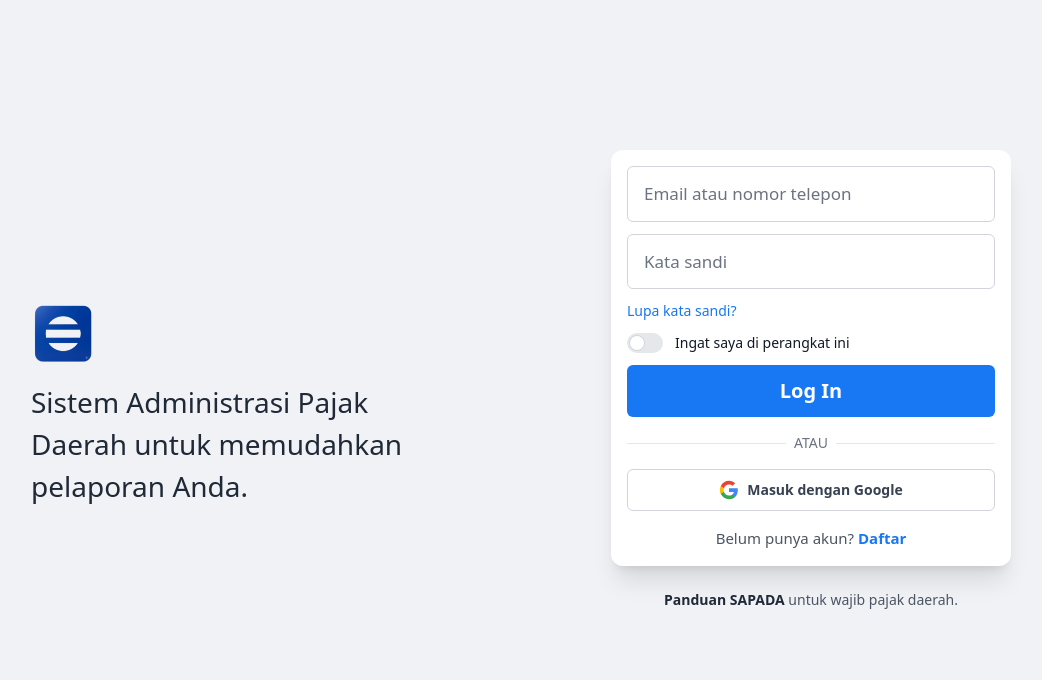
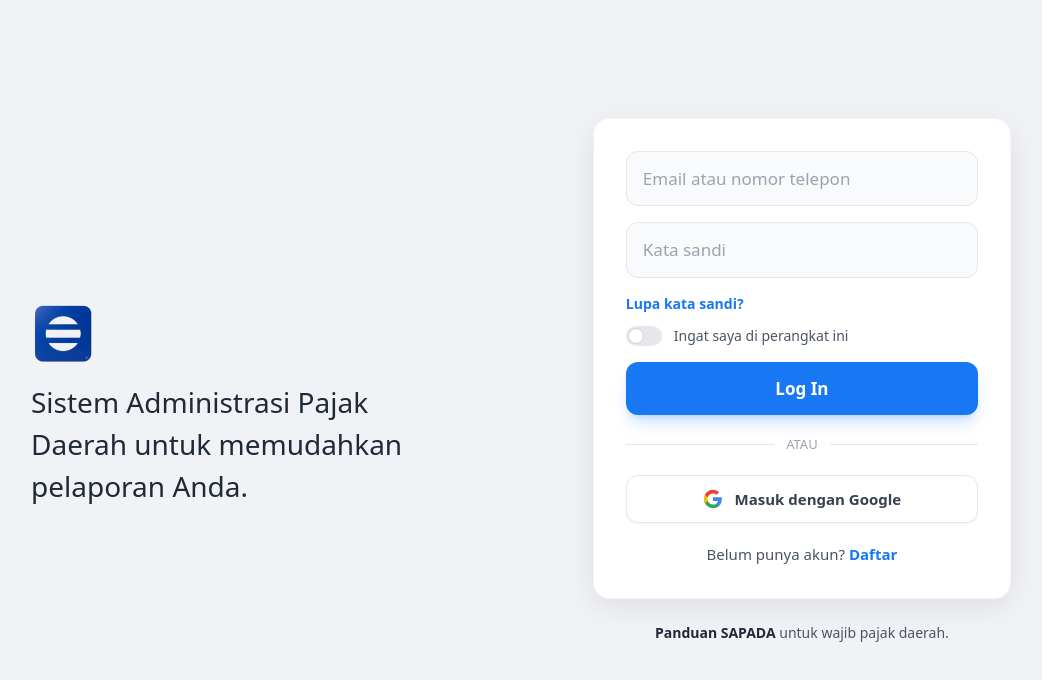
Before and after one commit to theseurhead/sapada, a Next.js app: page /login in a window 1280 px wide. Shown: the top 680 px of the page, without its empty margins (119-1161 px from the left). Built offline with nearby package versions, Linux system fonts and the light colour scheme.

Commit message:
Implement landing and login page redesign based on jos.md

```diff
--- a/app/login/page.tsx
+++ b/app/login/page.tsx
@@ -22,17 +22,17 @@ export default function LoginPage() {
         </div>
 
         {/* Right Side: Login Form */}
-        <div className="w-full md:w-[400px]">
-          <div className="bg-white dark:bg-[#242526] rounded-xl p-4 shadow-xl flex flex-col space-y-4">
+        <div className="w-full md:w-[420px]">
+          <div className="bg-white dark:bg-[#242526] rounded-2xl p-6 sm:p-8 shadow-[0_8px_30px_rgb(0,0,0,0.08)] dark:shadow-none flex flex-col space-y-5 border border-gray-100 dark:border-[#3a3b3c]">
 
-            <form className="flex flex-col space-y-3">
+            <form className="flex flex-col space-y-4">
               <div>
                 <input
                   type="email"
                   id="email"
                   name="email"
                   placeholder="Email atau nomor telepon"
-                  className="w-full px-4 py-3.5 bg-white dark:bg-[#3a3b3c] border border-gray-300 dark:border-[#3a3b3c] rounded-md text-gray-900 dark:text-gray-200 text-[17px] focus:outline-none focus:ring-1 focus:ring-[#1877f2] focus:border-[#1877f2] placeholder-gray-500 dark:placeholder-gray-400 transition-all"
+                  className="w-full px-4 py-3.5 bg-gray-50 dark:bg-[#3a3b3c] border border-gray-200 dark:border-[#4e4f50] rounded-xl text-gray-900 dark:text-gray-200 text-[17px] focus:outline-none focus:ring-2 focus:ring-[#1877f2]/50 focus:border-[#1877f2] transition-all placeholder-gray-400 dark:placeholder-gray-400"
                   required
                 />
               </div>
@@ -42,46 +42,46 @@ export default function LoginPage() {
                   id="password"
                   name="password"
                   placeholder="Kata sandi"
-                  className="w-full px-4 py-3.5 bg-white dark:bg-[#3a3b3c] border border-gray-300 dark:border-[#3a3b3c] rounded-md text-gray-900 dark:text-gray-200 text-[17px] focus:outline-none focus:ring-1 focus:ring-[#1877f2] focus:border-[#1877f2] placeholder-gray-500 dark:placeholder-gray-400 transition-all"
+                  className="w-full px-4 py-3.5 bg-gray-50 dark:bg-[#3a3b3c] border border-gray-200 dark:border-[#4e4f50] rounded-xl text-gray-900 dark:text-gray-200 text-[17px] focus:outline-none focus:ring-2 focus:ring-[#1877f2]/50 focus:border-[#1877f2] transition-all placeholder-gray-400 dark:placeholder-gray-400"
                   required
                 />
               </div>
 
               <div className="flex flex-col space-y-3 mt-1">
                 <div className="flex justify-start">
-                  <Link href="/forgot-password" className="text-sm font-medium text-[#1877f2] hover:underline transition-colors">
+                  <Link href="/forgot-password" className="text-sm font-semibold text-[#1877f2] hover:text-blue-700 transition-colors">
                     Lupa kata sandi?
                   </Link>
                 </div>
                 <div className="flex items-center">
-                  <label className="relative inline-flex items-center cursor-pointer">
+                  <label className="relative inline-flex items-center cursor-pointer group">
                     <input type="checkbox" value="" className="sr-only peer" />
-                    <div className="w-9 h-5 bg-gray-200 peer-focus:outline-none peer-focus:ring-2 peer-focus:ring-[#1877f2] rounded-full peer dark:bg-gray-700 peer-checked:after:translate-x-full peer-checked:after:border-white after:content-[''] after:absolute after:top-[2px] after:left-[2px] after:bg-white after:border-gray-300 after:border after:rounded-full after:h-4 after:w-4 after:transition-all dark:border-gray-600 peer-checked:bg-[#1877f2]"></div>
-                    <span className="ml-3 text-sm font-medium text-gray-900 dark:text-gray-300">Ingat saya di perangkat ini</span>
+                    <div className="w-9 h-5 bg-gray-200 peer-focus:outline-none peer-focus:ring-2 peer-focus:ring-[#1877f2]/40 rounded-full peer dark:bg-gray-700 peer-checked:after:translate-x-full peer-checked:after:border-white after:content-[''] after:absolute after:top-[2px] after:left-[2px] after:bg-white after:border-gray-300 after:border after:rounded-full after:h-4 after:w-4 after:transition-all dark:border-gray-600 peer-checked:bg-[#1877f2] group-hover:after:scale-95"></div>
+                    <span className="ml-3 text-sm font-medium text-gray-600 dark:text-gray-300 cursor-pointer">Ingat saya di perangkat ini</span>
                   </label>
                 </div>
               </div>
 
               <button
                 type="submit"
-                className="w-full mt-4 inline-flex items-center justify-center px-6 py-3 rounded-md bg-[#1877f2] hover:bg-[#166fe5] text-white font-bold text-xl transition-all focus-visible:outline-none"
+                className="w-full mt-4 inline-flex items-center justify-center px-6 py-3.5 rounded-xl bg-[#1877f2] hover:bg-[#166fe5] active:bg-[#1460c4] text-white font-bold text-[17px] transition-all focus-visible:outline-none shadow-lg shadow-blue-500/25"
               >
                 Log In
               </button>
             </form>
 
-            <div className="relative flex items-center justify-center w-full my-4">
+            <div className="relative flex items-center justify-center w-full my-1">
               <div className="absolute inset-0 flex items-center">
                 <div className="w-full border-t border-gray-200 dark:border-[#3a3b3c]"></div>
               </div>
-              <div className="relative flex justify-center text-sm">
-                <span className="px-2 bg-white dark:bg-[#242526] text-gray-500">ATAU</span>
+              <div className="relative flex justify-center text-[13px] font-medium">
+                <span className="px-3 bg-white dark:bg-[#242526] text-gray-400">ATAU</span>
               </div>
             </div>
 
             <button
               type="button"
-              className="w-full inline-flex items-center justify-center gap-2 px-4 py-2.5 rounded-md bg-white dark:bg-[#242526] hover:bg-gray-50 dark:hover:bg-[#3a3b3c] border border-gray-300 dark:border-gray-500 text-gray-700 dark:text-gray-200 font-semibold text-sm transition-all focus-visible:outline-none"
+              className="w-full inline-flex items-center justify-center gap-3 px-4 py-3 rounded-xl bg-white dark:bg-[#242526] hover:bg-gray-50 dark:hover:bg-[#3a3b3c] border border-gray-200 dark:border-gray-600 text-gray-700 dark:text-gray-200 font-semibold text-[15px] transition-all shadow-sm focus-visible:outline-none"
             >
               <svg className="w-5 h-5" viewBox="0 0 24 24" fill="none" xmlns="http://www.w3.org/2000/svg">
                 <path d="M22.56 12.25c0-.78-.07-1.53-.2-2.25H12v4.26h5.92c-.26 1.37-1.04 2.53-2.21 3.31v2.77h3.57c2.08-1.92 3.28-4.74 3.28-8.09z" fill="#4285F4"/>
--- a/app/page.tsx
+++ b/app/page.tsx
@@ -24,12 +24,9 @@ export default function Home() {
           {/* Left Side: Text & Label */}
           <div className="flex-1 w-full flex flex-col items-center lg:items-start text-center lg:text-left">
 
-            <h1 className="text-4xl sm:text-5xl md:text-6xl font-bold tracking-tight text-white md:text-blue-600 leading-tight">
-              SAPADA
+            <h1 className="text-3xl sm:text-4xl md:text-5xl font-bold text-white md:text-gray-900 leading-tight max-w-xl">
+              Sistem Administrasi Pajak Daerah Kabupaten Garut.
             </h1>
-            <h2 className="text-xl sm:text-2xl md:text-3xl font-medium text-white md:text-gray-800 mt-3 md:mt-4 leading-snug max-w-xl">
-              Sistem Administrasi Pajak Daerah Kabupaten Garut.
-            </h2>
 
             <p className="text-sm sm:text-base md:text-lg text-white/70 md:text-gray-600 max-w-xl mt-3 md:mt-4 leading-relaxed">
               Daftar objek pajak, cek tagihan, dan bayar langsung via QR. Semua dari HP tanpa perlu antre.
@@ -54,56 +51,56 @@ export default function Home() {
 
           {/* Right Side: Login Form */}
           <div className="w-full max-w-[420px] shrink-0">
-            <div className="bg-[#12141a] md:bg-white border border-white/10 md:border-gray-200 rounded-xl p-6 sm:p-8 shadow-2xl md:shadow-xl flex flex-col space-y-4">
-              <form className="flex flex-col space-y-3">
+            <div className="bg-[#12141a] md:bg-white border border-white/10 md:border-gray-100 rounded-2xl p-6 sm:p-8 shadow-2xl md:shadow-[0_8px_30px_rgb(0,0,0,0.08)] flex flex-col space-y-5">
+              <form className="flex flex-col space-y-4">
                 <input
                   type="email"
                   placeholder="Email atau nomor telepon"
-                  className="w-full px-4 py-3.5 bg-white/5 md:bg-white border border-white/10 md:border-gray-300 rounded-md text-white md:text-gray-900 text-base focus:outline-none focus:ring-2 focus:ring-blue-500 transition-all placeholder-white/30 md:placeholder-gray-500"
+                  className="w-full px-4 py-3.5 bg-white/5 md:bg-gray-50 border border-white/10 md:border-gray-200 rounded-xl text-white md:text-gray-900 text-base focus:outline-none focus:ring-2 focus:ring-blue-500/50 focus:border-blue-500 transition-all placeholder-white/30 md:placeholder-gray-400"
                   required
                 />
                 <input
                   type="password"
                   placeholder="Kata sandi"
-                  className="w-full px-4 py-3.5 bg-white/5 md:bg-white border border-white/10 md:border-gray-300 rounded-md text-white md:text-gray-900 text-base focus:outline-none focus:ring-2 focus:ring-blue-500 transition-all placeholder-white/30 md:placeholder-gray-500"
+                  className="w-full px-4 py-3.5 bg-white/5 md:bg-gray-50 border border-white/10 md:border-gray-200 rounded-xl text-white md:text-gray-900 text-base focus:outline-none focus:ring-2 focus:ring-blue-500/50 focus:border-blue-500 transition-all placeholder-white/30 md:placeholder-gray-400"
                   required
                 />
 
                 <div className="flex flex-col space-y-3 mt-1">
                   <div className="flex justify-start">
-                    <Link href="/forgot-password" className="text-sm font-medium text-[#1877f2] hover:underline transition-colors">
+                    <Link href="/forgot-password" className="text-sm font-semibold text-[#1877f2] hover:text-blue-700 transition-colors">
                       Lupa kata sandi?
                     </Link>
                   </div>
                   <div className="flex items-center">
-                    <label className="relative inline-flex items-center cursor-pointer">
+                    <label className="relative inline-flex items-center cursor-pointer group">
                       <input type="checkbox" value="" className="sr-only peer" />
-                      <div className="w-9 h-5 bg-gray-200 peer-focus:outline-none peer-focus:ring-2 peer-focus:ring-[#1877f2] rounded-full peer dark:bg-gray-700 peer-checked:after:translate-x-full peer-checked:after:border-white after:content-[''] after:absolute after:top-[2px] after:left-[2px] after:bg-white after:border-gray-300 after:border after:rounded-full after:h-4 after:w-4 after:transition-all dark:border-gray-600 peer-checked:bg-[#1877f2]"></div>
-                      <span className="ml-3 text-sm font-medium text-white md:text-gray-700 dark:text-gray-300">Ingat saya di perangkat ini</span>
+                      <div className="w-9 h-5 bg-gray-200 peer-focus:outline-none peer-focus:ring-2 peer-focus:ring-[#1877f2]/40 rounded-full peer dark:bg-white/10 peer-checked:after:translate-x-full peer-checked:after:border-white after:content-[''] after:absolute after:top-[2px] after:left-[2px] after:bg-white after:border-gray-300 after:border after:rounded-full after:h-4 after:w-4 after:transition-all dark:border-gray-600 peer-checked:bg-[#1877f2] group-hover:after:scale-95"></div>
+                      <span className="ml-3 text-sm font-medium text-white/90 md:text-gray-600 cursor-pointer">Ingat saya di perangkat ini</span>
                     </label>
                   </div>
                 </div>
 
                 <button
                   type="submit"
-                  className="w-full mt-4 inline-flex items-center justify-center px-6 py-3.5 rounded-md bg-[#1877f2] hover:bg-[#166fe5] text-white font-bold text-lg transition-all focus-visible:outline-none shadow-md shadow-blue-500/20"
+                  className="w-full mt-4 inline-flex items-center justify-center px-6 py-3.5 rounded-xl bg-[#1877f2] hover:bg-[#166fe5] active:bg-[#1460c4] text-white font-bold text-[17px] transition-all focus-visible:outline-none shadow-lg shadow-blue-500/25"
                 >
                   Log In
                 </button>
               </form>
 
-              <div className="relative flex items-center justify-center w-full my-4">
+              <div className="relative flex items-center justify-center w-full my-1">
                 <div className="absolute inset-0 flex items-center">
                   <div className="w-full border-t border-white/10 md:border-gray-200"></div>
                 </div>
-                <div className="relative flex justify-center text-sm">
-                  <span className="px-2 bg-[#12141a] md:bg-white text-white/50 md:text-gray-500">ATAU</span>
+                <div className="relative flex justify-center text-[13px] font-medium">
+                  <span className="px-3 bg-[#12141a] md:bg-white text-white/50 md:text-gray-400">ATAU</span>
                 </div>
               </div>
 
               <button
                 type="button"
-                className="w-full inline-flex items-center justify-center gap-2 px-4 py-2.5 rounded-md bg-white/5 md:bg-gray-50 hover:bg-white/10 md:hover:bg-gray-100 border border-white/10 md:border-gray-300 text-white md:text-gray-700 font-semibold text-sm transition-all"
+                className="w-full inline-flex items-center justify-center gap-3 px-4 py-3 rounded-xl bg-white/5 md:bg-white hover:bg-white/10 md:hover:bg-gray-50 border border-white/10 md:border-gray-200 text-white md:text-gray-700 font-semibold text-[15px] transition-all shadow-sm"
               >
                 <svg className="w-5 h-5" viewBox="0 0 24 24" fill="none" xmlns="http://www.w3.org/2000/svg">
                   <path d="M22.56 12.25c0-.78-.07-1.53-.2-2.25H12v4.26h5.92c-.26 1.37-1.04 2.53-2.21 3.31v2.77h3.57c2.08-1.92 3.28-4.74 3.28-8.09z" fill="#4285F4"/>
@@ -130,14 +127,10 @@ export default function Home() {
         {/* 3. Banner Urgent (moved below hero) */}
         <AnnouncementBanner />
 
-        {/* 4. Cara Pakai (baru) */}
-        <HowToUseSection />
-
-        {/* 5. Testimoni (2 card) & 6. FAQ */}
-        <TestimonialSection />
+        {/* 4. FAQ */}
         <FAQSection />
 
-        {/* 8. Footer (compact) */}
+        {/* 5. Footer (compact) */}
         <ContactInfoSection />
       </main>
 
--- a/components/Header.tsx
+++ b/components/Header.tsx
@@ -352,6 +352,7 @@ export default function Header() {
               <div className="relative w-8 h-8 flex-shrink-0 transition-transform duration-200 group-hover:scale-105">
                 <Image src="/logo/logo.png" alt="SAPADA Logo" fill className="object-contain" priority />
               </div>
+              <span className="font-bold text-lg tracking-tight text-white md:text-gray-900">SAPADA</span>
             </Link>
 
             {/* Desktop Navigation */}
```
